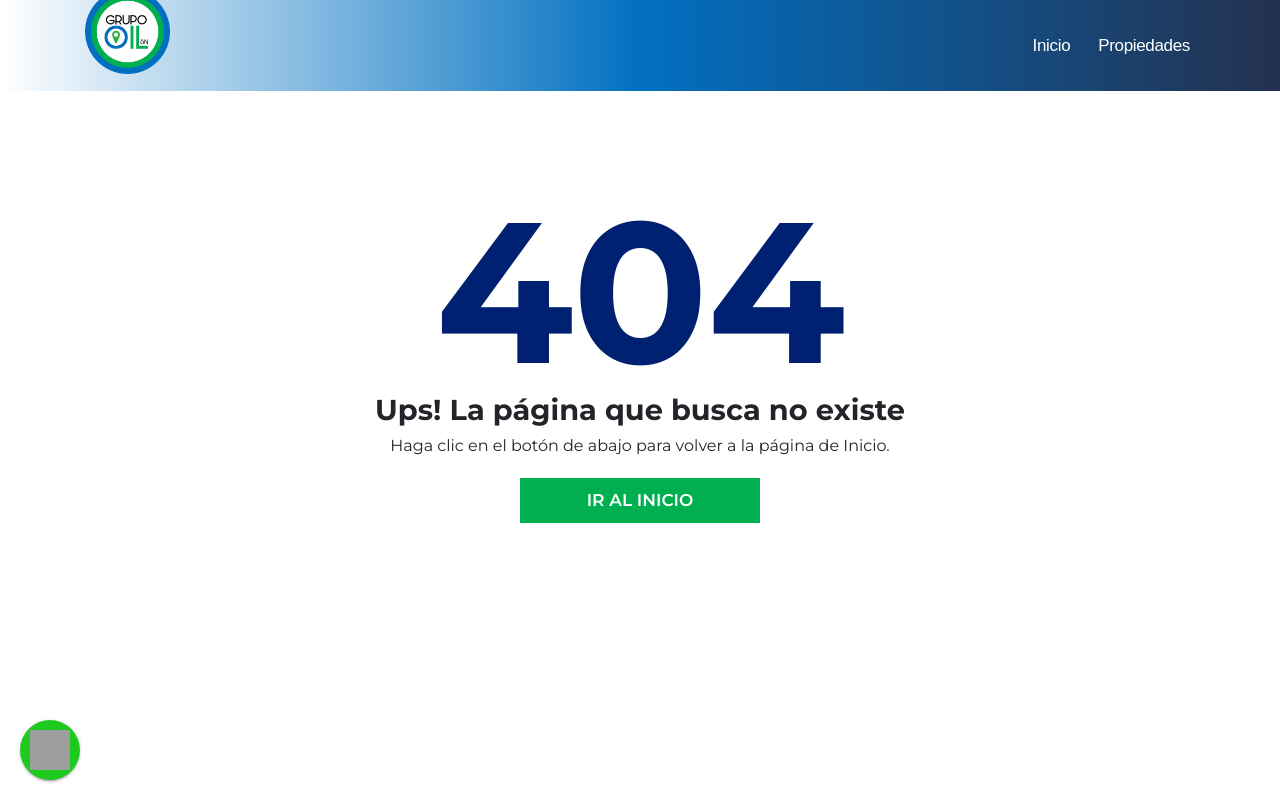
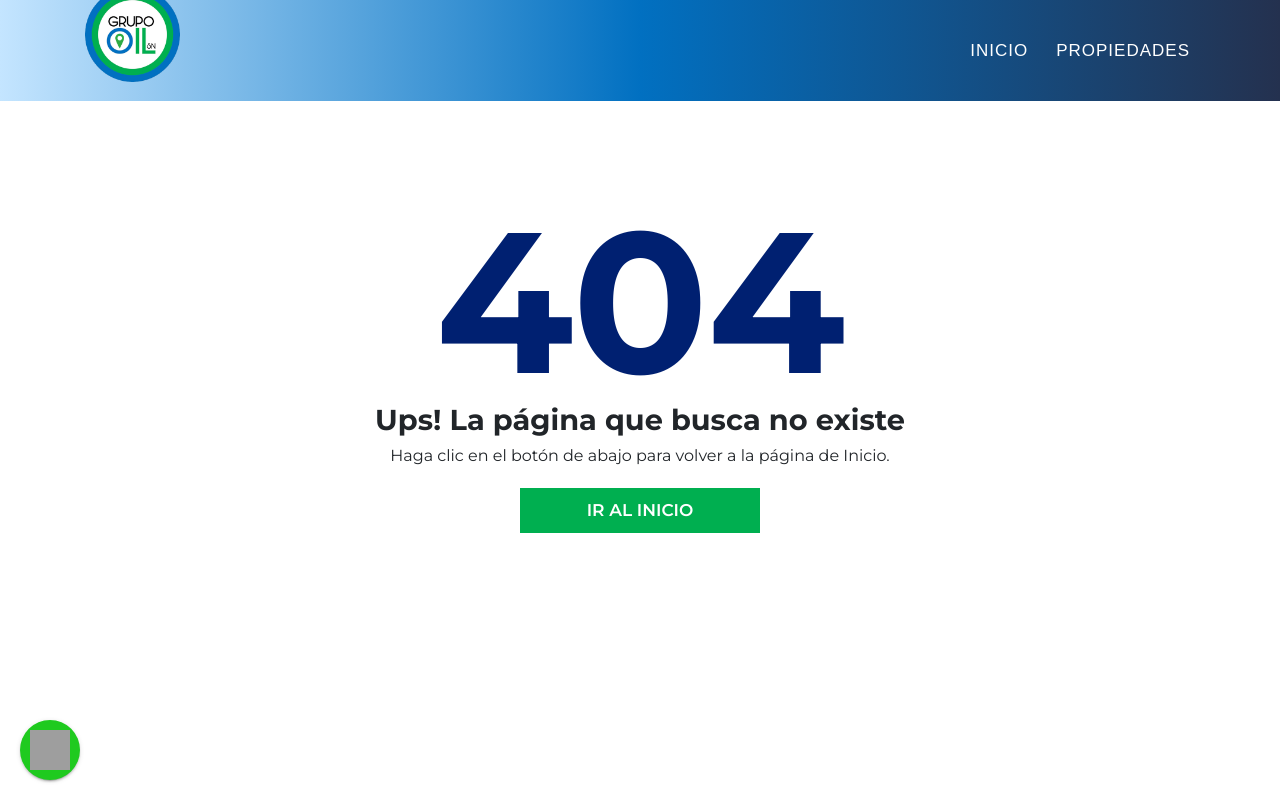
Before and after one commit to lucasgarcia85/oilcombustibles, a website: page 404.html in a window 1280 px wide. Shown: the top 800 px of the page. Drawn offline with nearby package versions, Linux system fonts and the light colour scheme; grey boxes are pictures that could not be loaded.

Commit message:
improved h2 after before/ estaciones

```diff
--- a/assets/styles/scss/_globals.scss
+++ b/assets/styles/scss/_globals.scss
@@ -110,6 +110,38 @@ strong {
 section {
     padding: 2rem 0;
 
+    h2{
+       padding-bottom: 5px;
+        position: relative;
+
+    &:after {
+            content: "";
+            position: absolute;
+            left: 2%; /* Centra el borde en el 80% del ancho */
+            bottom: 0;
+            width: 80%; /* Ancho del borde */
+            height: 2px; /* Grosor del borde */
+            background-color: $color-green /* Color del borde */
+
+            }
+
+    &:before {
+            content: "";
+            position: absolute;
+            left: 0%; /* Centra el borde en el 80% del ancho */
+            bottom: 0;
+            width: 20%; /* Ancho de los primeros 50px */
+            height: 4px; /* Grosor de los primeros 50px */
+            background-color: $color-main; /* Color de los primeros 50px */
+            animation: moveLeftToRight 2s infinite;
+            z-index: 1;
+
+            @include media-breakpoint-up(sm) {
+                width: 390px;
+            }
+         }
+    }
+
 
 }
 
@@ -121,7 +153,7 @@ sup {
 h1,
 h2 {
     line-height: 1.25;
-    letter-spacing: -.01em;
+    letter-spacing: 0.05rem;
     font-weight: 700;
     margin-bottom: 1rem;
 
@@ -135,7 +167,7 @@ h1 {
 }
 
 h2 {
-    text-align: center;
+    // text-align: center;
     font-size: 3rem;
     @include media-breakpoint-up(md) {
         font-size: 4.4rem;
@@ -205,3 +237,15 @@ h3{
       opacity: 1;
     }
 }
+
+@keyframes moveLeftToRight {
+    0% {
+        left: -1%;
+    }
+    50% {
+        left: 1%;
+    }
+    100% {
+        left: -1%;
+    }
+}
--- a/assets/styles/scss/_header.scss
+++ b/assets/styles/scss/_header.scss
@@ -9,9 +9,7 @@ header {
 
 
     &.sticky {
-        // box-shadow: 0px 0px 6px #333;
-        // background: rgb(0, 0, 0, 92%);
-        // background-color: $color-main;
+
         transition: all 2s;
         position: fixed;
         z-index: 999;
@@ -24,8 +22,17 @@ header {
 
                 @include media-breakpoint-up(lg){
                     width: 70px;
+                    padding: 0.5rem 0;
                 }
             }
+        }
+
+        .consulta-bar{
+            height: 0px;
+
+        }
+        .navbar-brand img {
+            transform: translateY(0px);
         }
     }
 
@@ -36,7 +43,7 @@ header {
 
         @include media-breakpoint-up(lg){
 
-            background: linear-gradient(90deg, rgb(255, 255, 255) 0%, $color-main 50%, $color-blue-dark 100%);
+            background: linear-gradient(90deg, rgb(196, 229, 255) 0%, $color-main 50%, $color-blue-dark 100%);
             padding: 0;
 
         }
@@ -97,13 +104,15 @@ header {
             }
 
             .nav-item {
+                text-transform: uppercase;
+
                 &:not(:last-child) {
                     margin-right: 1.8rem;
                 }
                 .nav-link{
                     font-size: 1.7rem;
                     color:#000000;
-                    letter-spacing: -0.02em;
+                    letter-spacing: 0.1rem;
                     font-weight: 500;
                     position: relative;
                     @include media-breakpoint-up(lg){
@@ -139,14 +148,14 @@ header {
 
     .navbar-brand {
         img {
-            width: 75px;
+            width: 80px;
             height: auto;
             transition: all 0.3s ease;
 
 
             @include media-breakpoint-up(sm) {
-                width: 85px;
-                transform: translateY(-14px);
+                width: 95px;
+                transform: translateY(-16px);
             }
 
 
@@ -171,8 +180,8 @@ header {
             font-size: 1.5rem;
             gap: 2rem;
             width: 100%;
+            text-align: center;
 
-            text-align: center;
         }
 
     }
@@ -185,19 +194,13 @@ header {
 
     background-color: $color-green;
     color: white;
-    padding: 2px 15px;
+    padding: 8px 15px;
     cursor: pointer;
     text-decoration: none;
 
     }
 
 }
-
-// .hide{
-//     opacity: 0;
-//   max-height: 0;
-//   transition: opacity 0.3s, max-height 0.3s ease-out;
-// }
 
 
 .navbar-toggler[aria-expanded="true"] .navbar-toggler-icon #S1{
--- a/assets/styles/scss/_sections.scss
+++ b/assets/styles/scss/_sections.scss
@@ -82,8 +82,12 @@
             }
 
             .btn {
-                min-width: 330px;
+                min-width: 280px;
                 margin-top: 2rem;
+
+                @include media-breakpoint-up(sm) {
+                    min-width: 330px;
+                }
             }
         }
 
@@ -172,6 +176,15 @@
 
     .container{
 
+        h2{
+            margin-bottom: 3rem;
+        }
+
+        h3{
+            text-align: justify;
+            margin-top: 2rem;
+        }
+
         .valores{
 
             margin-top: 6rem;
@@ -246,12 +259,15 @@
 }
 
 .estaciones{
-    margin-top: 5rem;
 
     .container{
 
-        text-align: center;
-        margin-top: 4rem;
+        // text-align: center;
+        margin-top: 5rem;
+
+        h2{
+            margin-bottom: 8rem;
+        }
 
 
             .estacion{
@@ -259,34 +275,33 @@
                 display: flex;
                 flex-direction: column;
                 align-content: center;
-                margin-bottom: 2rem;
+                margin-bottom: 4rem;
                 gap: 3rem;
+                padding: 3rem;
+                border-radius: 2rem;
 
                 @include media-breakpoint-up(sm) {
                     flex-direction: row;
 
                  }
 
-                 &:nth-child(1){
-
-                    border-radius: 60px 0px;
-
-                }
-                &:nth-child(3){
-
-                    border-radius: 0px 60px;
-                }
 
                 .estacion_ubicacion{
                    width: 100%;
 
                     @include media-breakpoint-up(sm) {
-                        width: 50%;
+                        width: 65%;
 
                      }
 
                     iframe{
                         width: 100%;
+                        height: 300px;
+
+                        @include media-breakpoint-up(sm) {
+                           height: 100%;
+
+                         }
                     }
 
                 }
@@ -295,10 +310,13 @@
                     flex-direction: column;
                     align-items: center;
                     justify-content: center;
+                    text-align: center;
 
 
                     @include media-breakpoint-up(sm) {
-                        width: 50%;
+                        width: 35%;
+                        align-items: start;
+                        padding-left:3rem;
 
                     }
 
--- a/assets/styles/scss/_variables.scss
+++ b/assets/styles/scss/_variables.scss
@@ -13,5 +13,5 @@ $color-available: #1CCB00;
 
 $color-gray: #cdd3d9;
 $color-gray-2: #bdc1c438;
-$color-gray-3:#cdd3d931;
+$color-gray-3:#8989891d;
 $color-gray-opacity:#cdd3d97b;
```
Also changed, not shown: index.html (+12 -10 lines), assets/styles/css/main.css, 1 other file.
